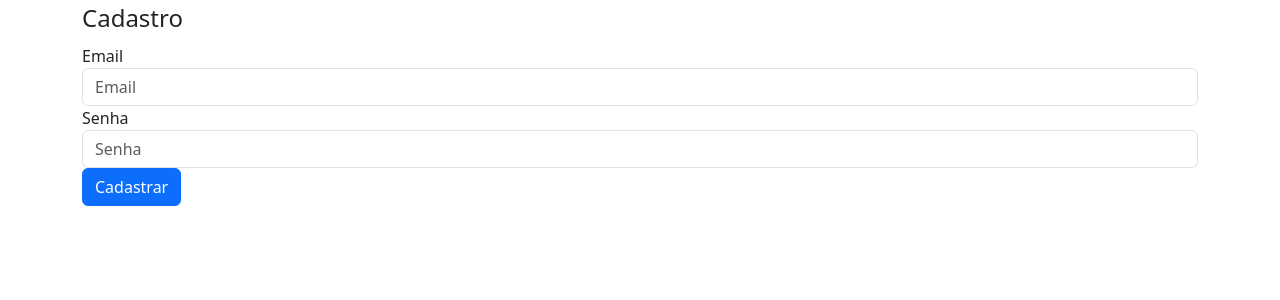
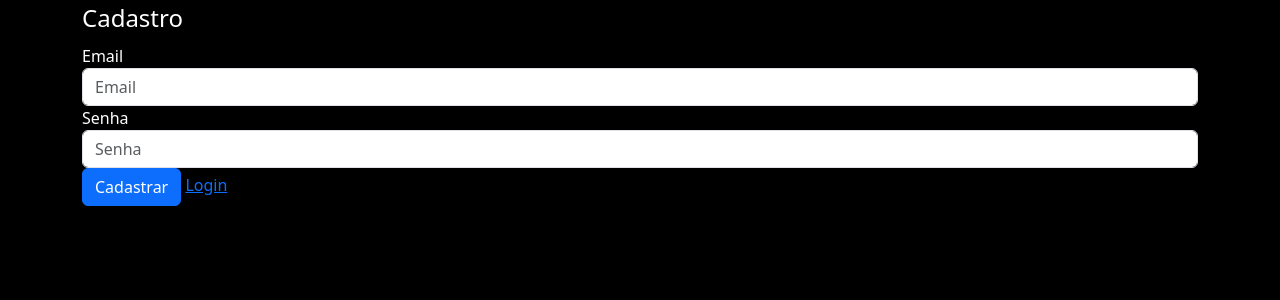
Before and after one commit to SamiAndrade/Modelo1React, a PHP site: page /cadastro.php in a window 1280 px wide. Shown: the top 300 px of the page. Run offline with PHP 8.4, Linux system fonts and the light colour scheme.

Commit message:
Estruturando html da tela cadastro

```diff
--- a/Modelo2/cadastro.php
+++ b/Modelo2/cadastro.php
@@ -1,5 +1,5 @@
 <?php
-    if($_SERVER['REQUEST_METHOD'] == 'POST') {
+if ($_SERVER['REQUEST_METHOD'] == 'POST') {
     include('config.php');
 
     $email = $_POST['email'];
@@ -11,6 +11,7 @@
     if ($usuarioExistente) {
         $erro = 'Este e-mail já está registrado!';
     } else {
+        // Criptografando senha
         $senha_hash = password_hash($senha, PASSWORD_BCRYPT);
 
         $stmt = $pdo->prepare("INSERT INTO usuarios (email, senha) VALUES (:email, :senha)");
@@ -23,22 +24,33 @@
 
 <!DOCTYPE html>
 <html lang="pt" dir="ltr">
+
 <head>
     <meta charset="utf-8">
     <meta name="viewport" content="width=device-width, initial-scale=1">
     <title>Modelo2</title>
     <link href="https://cdn.jsdelivr.net/npm/bootstrap@5.3.3/dist/css/bootstrap.min.css" rel="stylesheet" integrity="sha384-QWTKZyjpPEjISv5WaRU9OFeRpok6YctnYmDr5pNlyT2bRjXh0JMhjY6hW+ALEwIH" crossorigin="anonymous">
 </head>
-    <body>
+
+<body class="bg-black text-bg-primary">
     <div class="container">
         <form action="cadastro.php" method="POST" autoComplete="off">
+
             <legend>Cadastro</legend>
+            <div>
                 <label htmlFor="email">Email</label>
-               <input type="email" id="email" name="email" class="form-control" placeholder="Email"/>
+                <input type="email" id="email" name="email" class="form-control" placeholder="Email" />
+            </div>
+            <div>
                 <label htmlFor="password">Senha</label>
-               <input type="password" id="senha" name="senha" class="form-control" placeholder="Senha"/>
+                <input type="password" id="senha" name="senha" class="form-control" placeholder="Senha" />
+            </div>
+            <div>
                 <button type="submit" name="enviarDados" class="btn btn-primary">Cadastrar</button>
+                <a href="/login">Login</a>
+            </div>
         </form>
     </div>
 </body>
+
 </html>
```
Lines whose indentation alone changed are shown as unchanged.
